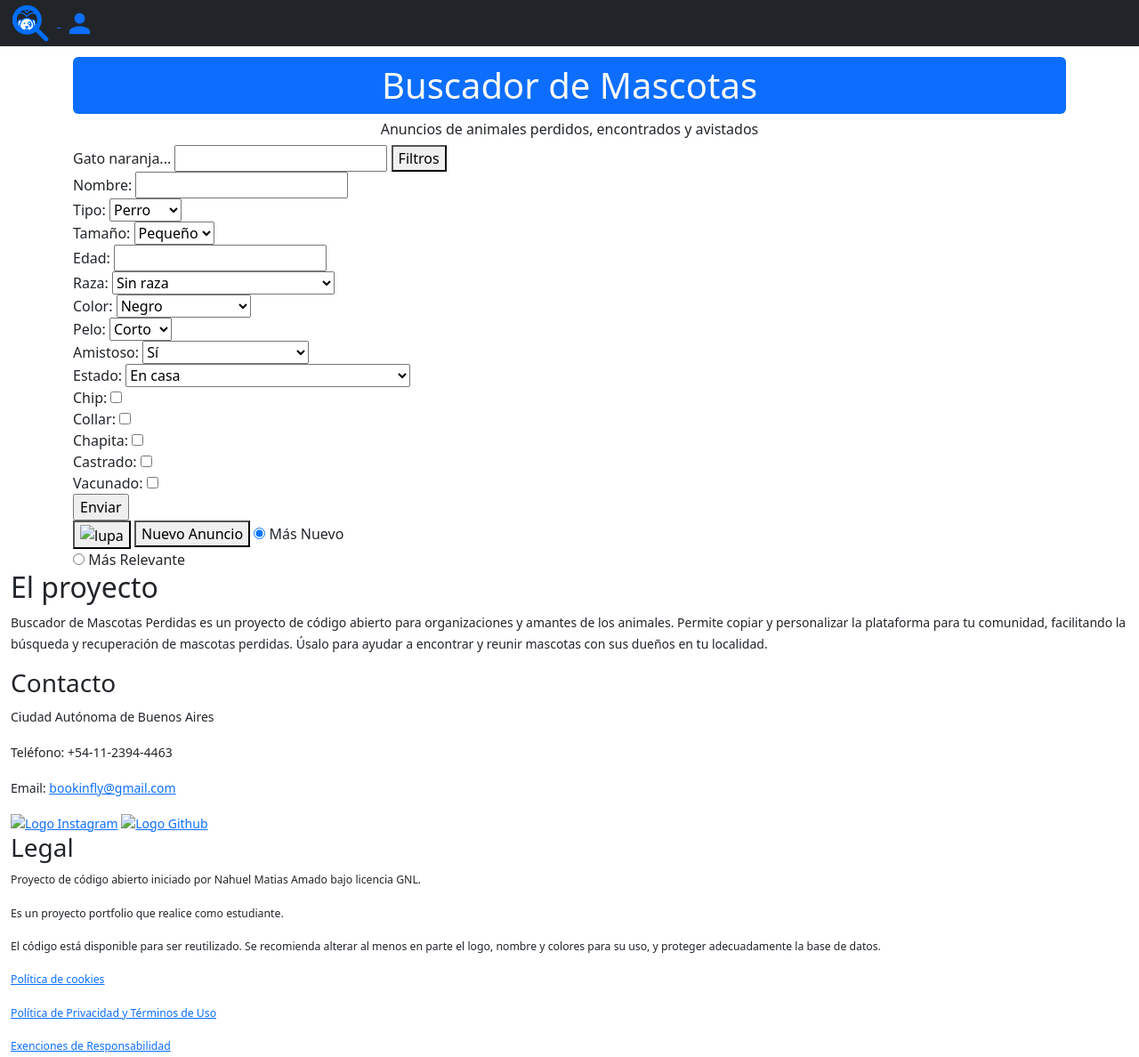
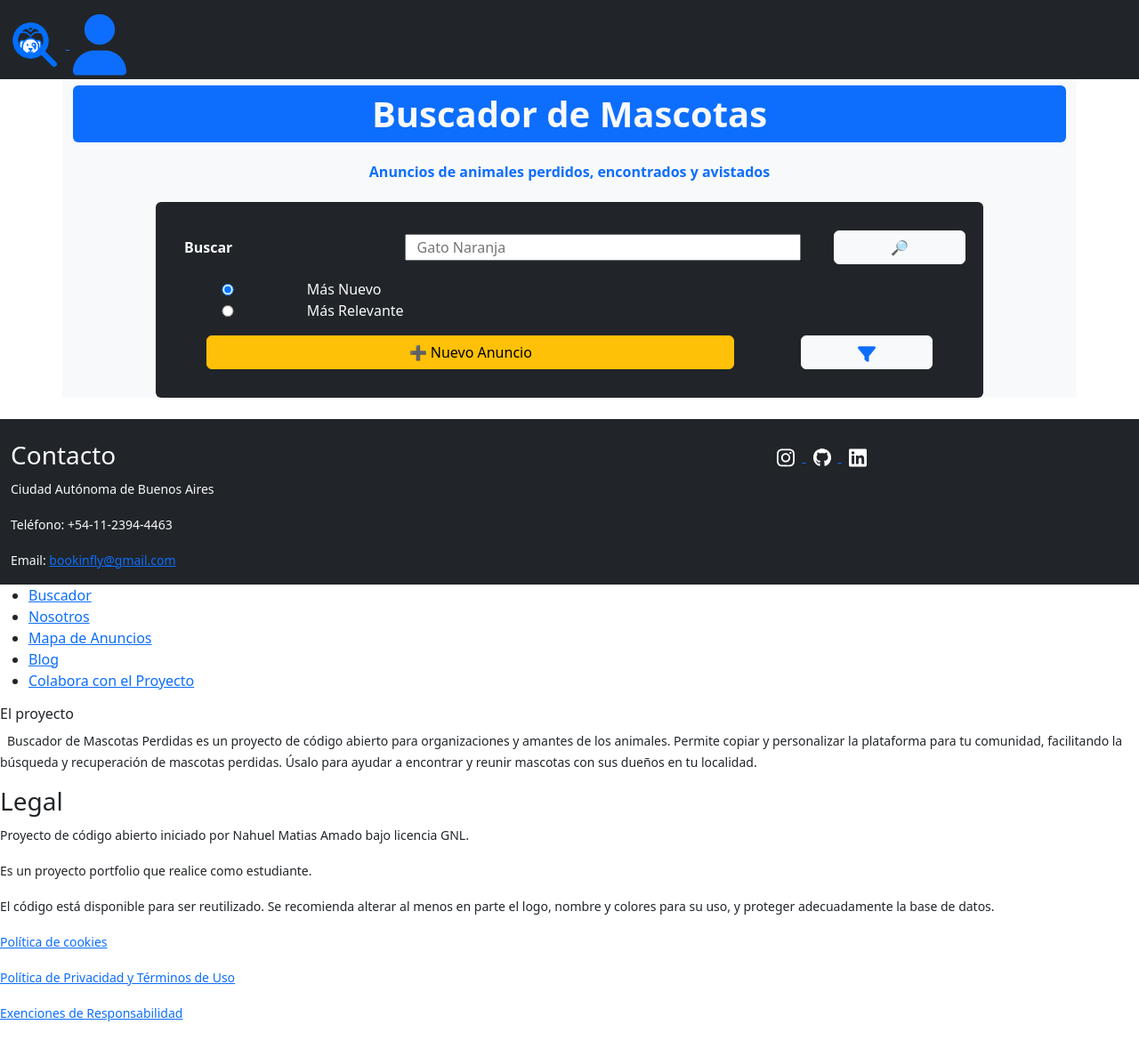
Before and after one commit to Bookinfly/webMascotasPerdidas, a website: page public/index.html in a window 1280 px wide. Shown: the top 1188 px of the page at 89% size. After the commit the page ends 1166 px from the top, so only its background shows below. Drawn offline with Linux system fonts and the light colour scheme.

Commit message:
header y main sections 1 y 2 listos, footer en proceso

```diff
--- a/public/css/style.css
+++ b/public/css/style.css
@@ -1,5 +1,5 @@
 .logo{
-  width: 60px;
+  width: 70px;
 }
 
 .nav{
@@ -9,3 +9,15 @@
 .main{
   margin-top: 4rem;
 }
+
+.filtros_avanzados{
+  display: none;
+}
+
+.svg{
+  width: 20px;
+}
+
+.svg-login{
+  width: 60px;
+}
--- a/public/index.html
+++ b/public/index.html
@@ -13,9 +13,9 @@
 
     <link rel="stylesheet" href="./css/style.css">
 </head>
-<body>
+<body class="position-absolute">
     <!--INICIO HEADER-->
-    <header class="container-fluid bg-dark position-fixed top-0 p-1">
+    <header class="container-fluid bg-dark position-fixed top-0 p-1 pt-3">
         <a href="http://localhost:3000/">
             <img src="./img/Diseño sin título.png" alt="Logo mascotas web con link a home" class="logo px-2 col-3">
         </a>
@@ -28,23 +28,43 @@
             </ul>
         </nav>
         <a href="http://localhost:3000/loguin" class="p-1 col 3">
-            <svg xmlns="http://www.w3.org/2000/svg" width="35" viewBox="0 0 24 24"><path fill="currentColor" d="M12 12c2.21 0 4-1.79 4-4s-1.79-4-4-4s-4 1.79-4 4s1.79 4 4 4m0 2c-2.67 0-8 1.34-8 4v2h16v-2c0-2.66-5.33-4-8-4"/></svg>
-            </svg>
+            <svg xmlns="http://www.w3.org/2000/svg" viewBox="0 0 448 512" class="svg-login"><!--!Font Awesome Free 6.7.2 by @fontawesome - https://fontawesome.com License - https://fontawesome.com/license/free Copyright 2025 Fonticons, Inc.--><path fill="#0d6efd" d="M224 256A128 128 0 1 0 224 0a128 128 0 1 0 0 256zm-45.7 48C79.8 304 0 383.8 0 482.3C0 498.7 13.3 512 29.7 512l388.6 0c16.4 0 29.7-13.3 29.7-29.7C448 383.8 368.2 304 269.7 304l-91.4 0z"/></svg>
         </a>
     </header>
     <!--INICIO MAIN-->
 
-    <main class="container main">
+    <main class="container main bg-light mt-5 pt-5">
         <section class="banner">
-            <h1 class="col-12 h1 text-center bg-primary text-light rounded p-2">Buscador de Mascotas</h1>
-            <h2 class="h6 text-center">Anuncios de animales perdidos, encontrados y avistados</h2>
+            <h1 class="col-12 h1 text-center bg-primary text-light rounded p-2 fw-bold">Buscador de Mascotas</h1>
+            <h2 class="h6 text-center fw-bold m-4 text-primary">Anuncios de animales perdidos, encontrados y avistados</h2>
         </section>
         <section class="barra_busqueda">
 
-            <form action="./submit_page" method="get">
-                <label for="buscador">Gato naranja...</label>
-                <input type="text" name="buscador" id="buscador">
-                <button class="filter_button">Filtros</button>
+            <!--ocupa solo 10 de 12-->
+            <form action="./submit_page" method="get" class="bg-dark rounded col-10 mx-auto p-3 text-light">
+                <div class="row p-3">
+                    <label for="buscador" class="col-3 my-auto ms-0 fw-bold">Buscar</label>
+                    <input type="text" name="buscador" id="buscador"  placeholder="Gato Naranja" class="col-6 m-auto">
+                    <button class="btn btn-light col-2">🔎</button>
+                </div>
+
+                <div class="row">
+                    <input type="radio" id="mas-nuevo" name="orden" value="mas-nuevo" checked class="col-2 m-auto">
+                    <label for="mas-nuevo" class="col-10 m-auto">Más Nuevo</label>
+                </div>
+                <div class="row">
+                    <input type="radio" id="mas-relevante" name="orden" value="mas-relevante" class="col-2  m-auto">
+                    <label for="mas-relevante" class="col-10 m-auto">Más Relevante</label>
+                </div>
+                <div class="row p-3">
+                    <button class="btn btn-warning col-8 m-auto">➕ Nuevo Anuncio</button>
+                    <button class="filter_button btn btn-light col-2 m-auto"><svg xmlns="http://www.w3.org/2000/svg" viewBox="0 0 512 512" class="svg"><path fill="#0d6efd" d="M3.9 54.9C10.5 40.9 24.5 32 40 32l432 0c15.5 0 29.5 8.9 36.1 22.9s4.6 30.5-5.2 42.5L320 320.9 320 448c0 12.1-6.8 23.2-17.7 28.6s-23.8 4.3-33.5-3l-64-48c-8.1-6-12.8-15.5-12.8-25.6l0-79.1L9 97.3C-.7 85.4-2.8 68.8 3.9 54.9z"/></svg></button>
+                </div>
+
+
+
+
+                <!--display:none-->
                 <div class="filtros_avanzados">
                         <!-- Nombre -->
                     <label for="nombre">Nombre:</label>
@@ -181,15 +201,7 @@
 
                     <input type="submit" value="Enviar">
                 </div>
-                <button><img src="" alt="lupa"></button>
-                <button>Nuevo Anuncio</button>
-                <!-- Opción Más Nuevo -->
-                <input type="radio" id="mas-nuevo" name="orden" value="mas-nuevo" checked>
-                <label for="mas-nuevo">Más Nuevo</label><br>
 
-                <!-- Opción Más Relevante -->
-                <input type="radio" id="mas-relevante" name="orden" value="mas-relevante">
-                <label for="mas-relevante">Más Relevante</label><br>
             </form>
 
         </section>
@@ -201,32 +213,40 @@
     </main>
 
    <!--INICIO FOOTER-->
-    <footer class="container-fluid">
-        <section>
-            <h2>El proyecto</h2>
-            <p><small>Buscador de Mascotas Perdidas es un proyecto de código abierto para organizaciones y amantes de los animales. Permite copiar y personalizar la plataforma para tu comunidad, facilitando la búsqueda y recuperación de mascotas perdidas. Úsalo para ayudar a encontrar y reunir mascotas con sus dueños en tu localidad.</small></p>
-        </section>
-        <section>
-            <section>
+<footer class="container-fluid text-light bg-dark mt-4 p-auto pt-4">
+    <div class="row">
+        <!-- Sección de Contacto -->
+        <section class="col-8">
             <h3>Contacto</h3>
             <p><small>Ciudad Autónoma de Buenos Aires</small></p>
             <p><small>Teléfono: <span id="telefono"></span></small></p>
-                <p><small>Email: <span id="email"></span>
+            <p><small>Email: <span id="email"></span></small></p>
         </section>
-        <section>
-            <a href=""><img src="" alt="Logo Instagram"></a>
-            <a href=""><img src="" alt="Logo Github"></a>
+
+        <!-- Sección de Redes Sociales -->
+        <section class="col-4">
+            <a href="#">
+                <svg xmlns="http://www.w3.org/2000/svg" viewBox="0 0 448 512" class="svg m-2">
+                    <path fill="#ffffff" d="M224.1 141c-63.6 0-114.9 51.3-114.9 114.9s51.3 114.9 114.9 114.9S339 319.5 339 255.9 287.7 141 224.1 141zm0 189.6c-41.1 0-74.7-33.5-74.7-74.7s33.5-74.7 74.7-74.7 74.7 33.5 74.7 74.7-33.6 74.7-74.7 74.7zm146.4-194.3c0 14.9-12 26.8-26.8 26.8-14.9 0-26.8-12-26.8-26.8s12-26.8 26.8-26.8 26.8 12 26.8 26.8zm76.1 27.2c-1.7-35.9-9.9-67.7-36.2-93.9-26.2-26.2-58-34.4-93.9-36.2-37-2.1-147.9-2.1-184.9 0-35.8 1.7-67.6 9.9-93.9 36.1s-34.4 58-36.2 93.9c-2.1 37-2.1 147.9 0 184.9 1.7 35.9 9.9 67.7 36.2 93.9s58 34.4 93.9 36.2c37 2.1 147.9 2.1 184.9 0 35.9-1.7 67.7-9.9 93.9-36.2 26.2-26.2 34.4-58 36.2-93.9 2.1-37 2.1-147.8 0-184.8zM398.8 388c-7.8 19.6-22.9 34.7-42.6 42.6-29.5 11.7-99.5 9-132.1 9s-102.7 2.6-132.1-9c-19.6-7.8-34.7-22.9-42.6-42.6-11.7-29.5-9-99.5-9-132.1s-2.6-102.7 9-132.1c7.8-19.6 22.9-34.7 42.6-42.6 29.5-11.7 99.5-9 132.1-9s102.7-2.6 132.1 9c19.6 7.8 34.7 22.9 42.6 42.6 11.7 29.5 9 99.5 9 132.1s2.7 102.7-9 132.1z"/>
+                </svg>
+            </a>
+            <a href="https://github.com/Bookinfly/webMascotasPerdidas">
+                <svg xmlns="http://www.w3.org/2000/svg" viewBox="0 0 496 512" class="svg m-2">
+                    <path fill="#ffffff" d="M165.9 397.4c0 2-2.3 3.6-5.2 3.6-3.3 .3-5.6-1.3-5.6-3.6 0-2 2.3-3.6 5.2-3.6 3-.3 5.6 1.3 5.6 3.6zm-31.1-4.5c-.7 2 1.3 4.3 4.3 4.9 2.6 1 5.6 0 6.2-2s-1.3-4.3-4.3-5.2c-2.6-.7-5.5 .3-6.2 2.3zm44.2-1.7c-2.9 .7-4.9 2.6-4.6 4.9 .3 2 2.9 3.3 5.9 2.6 2.9-.7 4.9-2.6 4.6-4.6-.3-1.9-3-3.2-5.9-2.9zM244.8 8C106.1 8 0 113.3 0 252c0 110.9 69.8 205.8 169.5 239.2 12.8 2.3 17.3-5.6 17.3-12.1 0-6.2-.3-40.4-.3-61.4 0 0-70 15-84.7-29.8 0 0-11.4-29.1-27.8-36.6 0 0-22.9-15.7 1.6-15.4 0 0 24.9 2 38.6 25.8 21.9 38.6 58.6 27.5 72.9 20.9 2.3-16 8.8-27.1 16-33.7-55.9-6.2-112.3-14.3-112.3-110.5 0-27.5 7.6-41.3 23.6-58.9-2.6-6.5-11.1-33.3 2.6-67.9 20.9-6.5 69 27 69 27 20-5.6 41.5-8.5 62.8-8.5s42.8 2.9 62.8 8.5c0 0 48.1-33.6 69-27 13.7 34.7 5.2 61.4 2.6 67.9 16 17.7 25.8 31.5 25.8 58.9 0 96.5-58.9 104.2-114.8 110.5 9.2 7.9 17 22.9 17 46.4 0 33.7-.3 75.4-.3 83.6 0 6.5 4.6 14.4 17.3 12.1C428.2 457.8 496 362.9 496 252 496 113.3 383.5 8 244.8 8zM97.2 352.9c-1.3 1-1 3.3 .7 5.2 1.6 1.6 3.9 2.3 5.2 1 1.3-1 1-3.3-.7-5.2-1.6-1.6-3.9-2.3-5.2-1zm-10.8-8.1c-.7 1.3 .3 2.9 2.3 3.9 1.6 1 3.6 .7 4.3-.7 .7-1.3-.3-2.9-2.3-3.9-2-.6-3.6-.3-4.3 .7zm32.4 35.6c-1.6 1.3-1 4.3 1.3 6.2 2.3 2.3 5.2 2.6 6.5 1 1.3-1.3 .7-4.3-1.3-6.2-2.2-2.3-5.2-2.6-6.5-1zm-11.4-14.7c-1.6 1-1.6 3.6 0 5.9 1.6 2.3 4.3 3.3 5.6 2.3 1.6-1.3 1.6-3.9 0-6.2-1.4-2.3-4-3.3-5.6-2z"/>
+                </svg>
+            </a>
+            <a href="https://www.linkedin.com/in/nahuel-amado/">
+                <svg xmlns="http://www.w3.org/2000/svg" viewBox="0 0 448 512" class="svg m-2">
+                    <path fill="#ffffff" d="M416 32H31.9C14.3 32 0 46.5 0 64.3v383.4C0 465.5 14.3 480 31.9 480H416c17.6 0 32-14.5 32-32.3V64.3c0-17.8-14.4-32.3-32-32.3zM135.4 416H69V202.2h66.5V416zm-33.2-243c-21.3 0-38.5-17.3-38.5-38.5S80.9 96 102.2 96c21.2 0 38.5 17.3 38.5 38.5 0 21.3-17.2 38.5-38.5 38.5zm282.1 243h-66.4V312c0-24.8-.5-56.7-34.5-56.7-34.6 0-39.9 27-39.9 54.9V416h-66.4V202.2h63.7v29.2h.9c8.9-16.8 30.6-34.5 62.9-34.5 67.2 0 79.7 44.3 79.7 101.9V416z"/>
+                </svg>
+            </a>
         </section>
-        <section>
-            <h3>Legal</h3>
-            <p><small>Proyecto de código abierto iniciado por Nahuel Matias Amado bajo licencia GNL.</small></p>
-            <p><small>Es un proyecto portfolio que realice como estudiante.</small></p>
-            <p><small>El código está disponible para ser reutilizado. Se recomienda alterar al menos en parte el logo, nombre y colores para su uso, y proteger adecuadamente la base de datos.</small></p>
-            <p><small><a href="política_de_cookies.html">Política de cookies</a></small></p>
-            <p><small><a href="política_de_privacidad.html">Política de Privacidad y Términos de Uso</a></small></p>
-            <p><small><a href="Exenciones de Responsabilidad.html">Exenciones de Responsabilidad</a></small></p>
-        </section>
-        <section>
+    </div>
+</footer>
+
+
+        <div class="row">
+            <section class="col-12">
                 <nav>
                     <ul>
                         <li><a href="#">Buscador</a></li>
@@ -237,6 +257,28 @@
                     </ul>
                 </nav>
             </section>
+        </div>
+
+        <div class="row">
+            <section class="col-12">
+                <h2 class="h6">El proyecto</h2>
+                <p><small class="text-center p-2">Buscador de Mascotas Perdidas es un proyecto de código abierto para organizaciones y amantes de los animales. Permite copiar y personalizar la plataforma para tu comunidad, facilitando la búsqueda y recuperación de mascotas perdidas. Úsalo para ayudar a encontrar y reunir mascotas con sus dueños en tu localidad.</small></p>
+            </section>
+
+        <div class="row">
+            <section class="col-12">
+                <h3>Legal</h3>
+                <p><small>Proyecto de código abierto iniciado por Nahuel Matias Amado bajo licencia GNL.</small></p>
+                <p><small>Es un proyecto portfolio que realice como estudiante.</small></p>
+                <p><small>El código está disponible para ser reutilizado. Se recomienda alterar al menos en parte el logo, nombre y colores para su uso, y proteger adecuadamente la base de datos.</small></p>
+                <p><small><a href="política_de_cookies.html">Política de cookies</a></small></p>
+                <p><small><a href="política_de_privacidad.html">Política de Privacidad y Términos de Uso</a></small></p>
+                <p><small><a href="Exenciones de Responsabilidad.html">Exenciones de Responsabilidad</a></small></p>
+            </section>
+        </div>
+
+
+
     </footer>
     <script src="./js/bootstrap.bundle.min.js"></script>
     <script>
```
Lines whose indentation alone changed are shown as unchanged.
